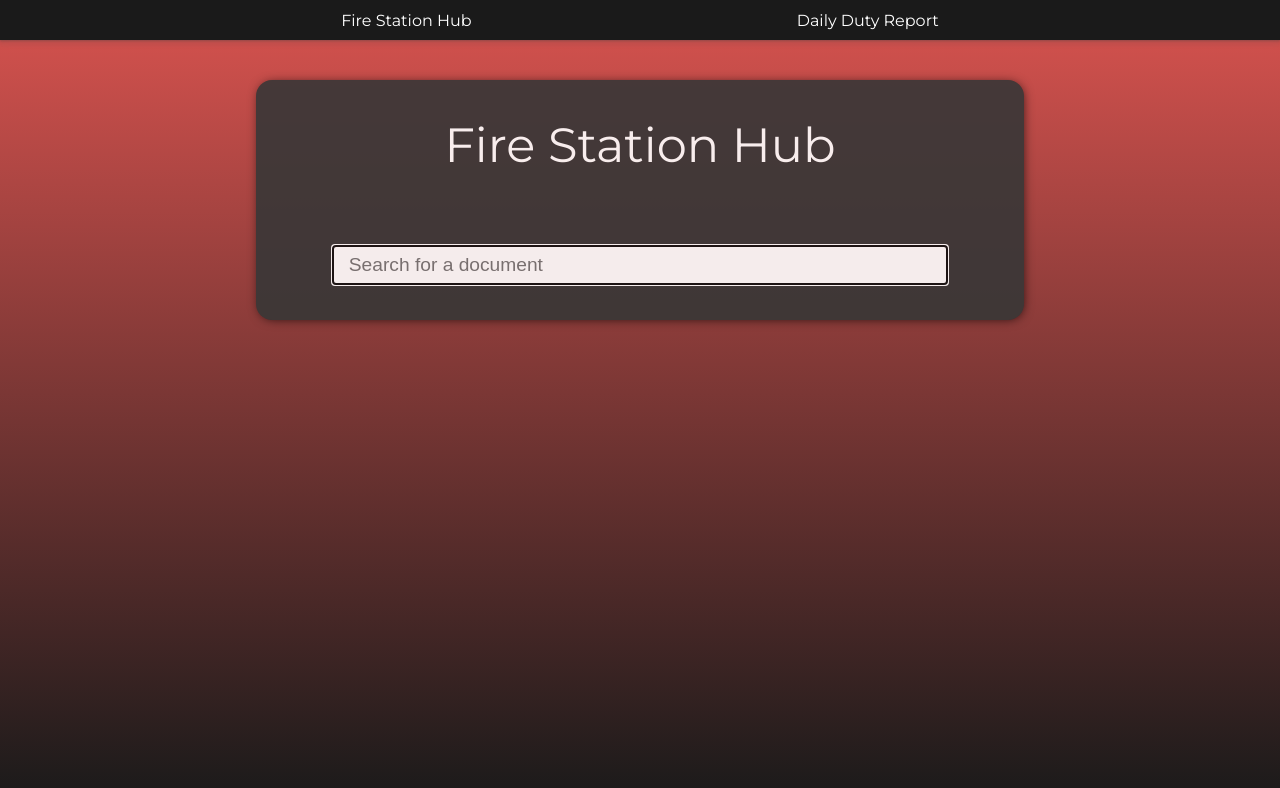
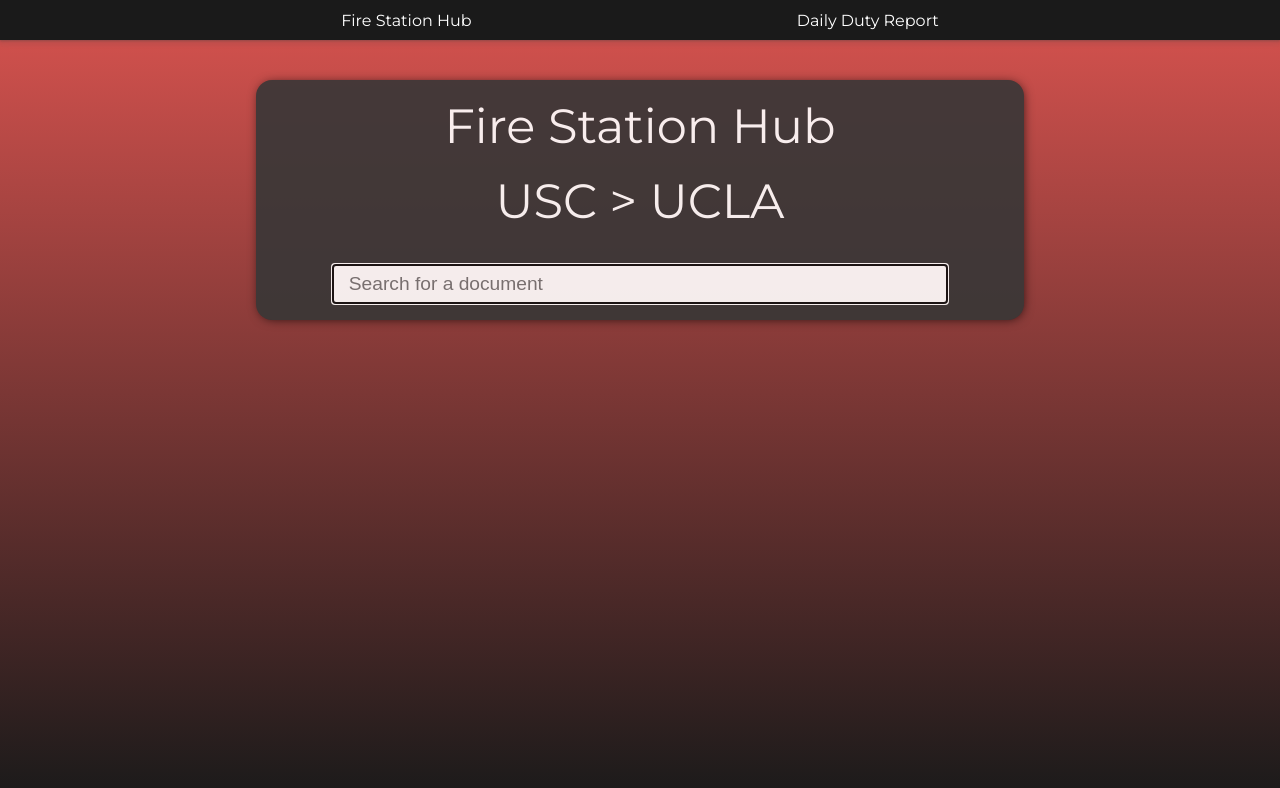
Before and after one commit to johnchadlee/LAFireStationHub, a plain HTML site: page index.html in a window 1280 px wide. Drawn offline with Linux system fonts and the light colour scheme.

Commit message:
Test the remote deployment

```diff
--- a/index.html
+++ b/index.html
@@ -21,6 +21,7 @@
   <main>
     <section class="search">
       <header>Fire Station Hub</header>
+      <header>USC > UCLA</header>
       <label for="query"></label>
       <input
             autocapitalize="off"
```
